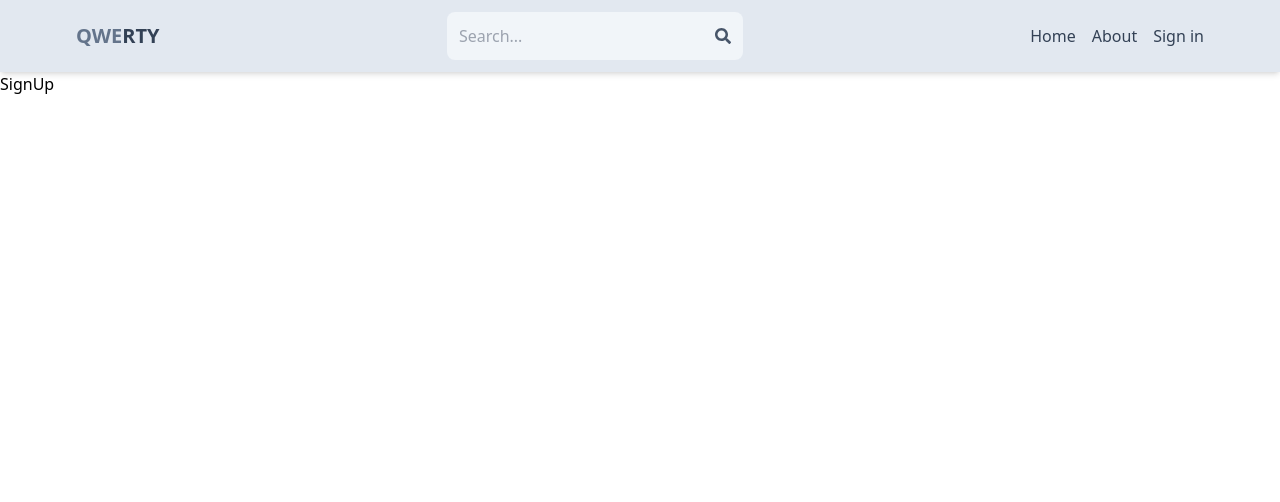
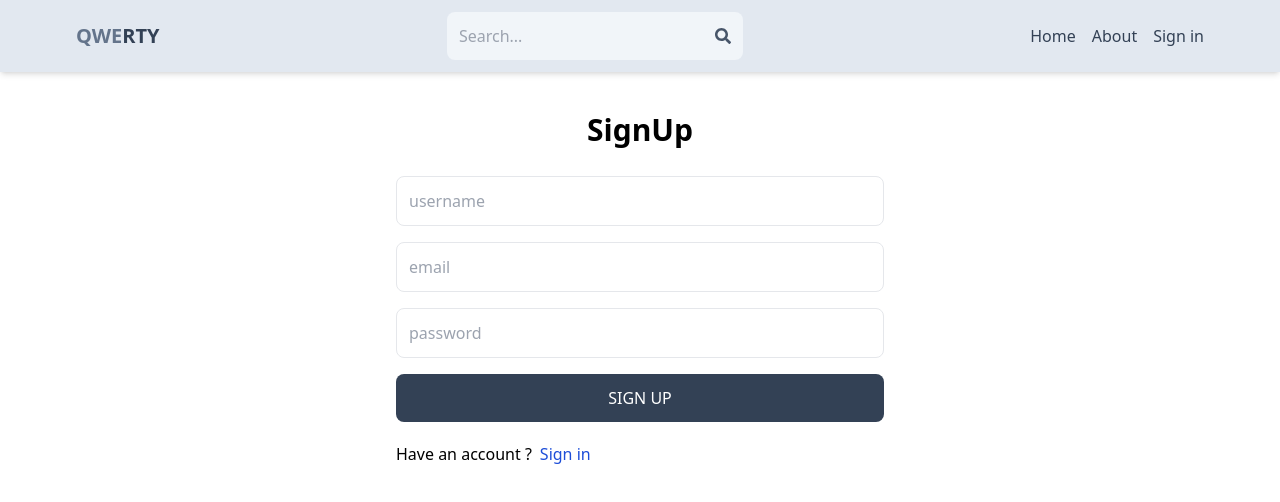
Before and after one commit to nivedyad08/mern-estate, a React (Vite) app in the folder client/: page /sign-up in a window 1280 px wide. Shown: the top 502 px of the page. Built offline with nearby package versions, Linux system fonts and the light colour scheme.

Commit message:
complete signup UI

```diff
--- a/client/src/index.css
+++ b/client/src/index.css
@@ -1,3 +1,7 @@
 @tailwind base;
 @tailwind components;
 @tailwind utilities;
+
+body{
+    background-color: rgb((241), 245, 241);
+}
--- a/client/src/pages/SignUp.jsx
+++ b/client/src/pages/SignUp.jsx
@@ -1,5 +1,39 @@
 import React from "react";
+import { Link } from "react-router-dom";
 
 export default function SignUp() {
-  return <div>SignUp</div>;
+  return (
+    <div className="p-3 max-w-lg mx-auto">
+      <h1 className="text-3xl text-center font-semibold my-7">SignUp</h1>
+      <form className="flex flex-col gap-4 ">
+        <input
+          type="text"
+          placeholder="username"
+          className="border p-3 rounded-lg"
+          id="username"
+        />
+        <input
+          type="text"
+          placeholder="email"
+          className="border p-3 rounded-lg"
+          id="email"
+        />
+        <input
+          type="text"
+          placeholder="password"
+          className="border p-3 rounded-lg"
+          id="password"
+        />
+        <button className="bg-slate-700 text-white p-3 rounded-lg uppercase hover:opacity-95 disabled:opacity-80">
+          Sign Up
+        </button>
+      </form>
+      <div className="flex gap-2 mt-5">
+        <p>Have an account ?</p>
+        <Link to={"/sign-in"}>
+          <span className="text-blue-700">Sign in</span>
+        </Link>
+      </div>
+    </div>
+  );
 }
```
